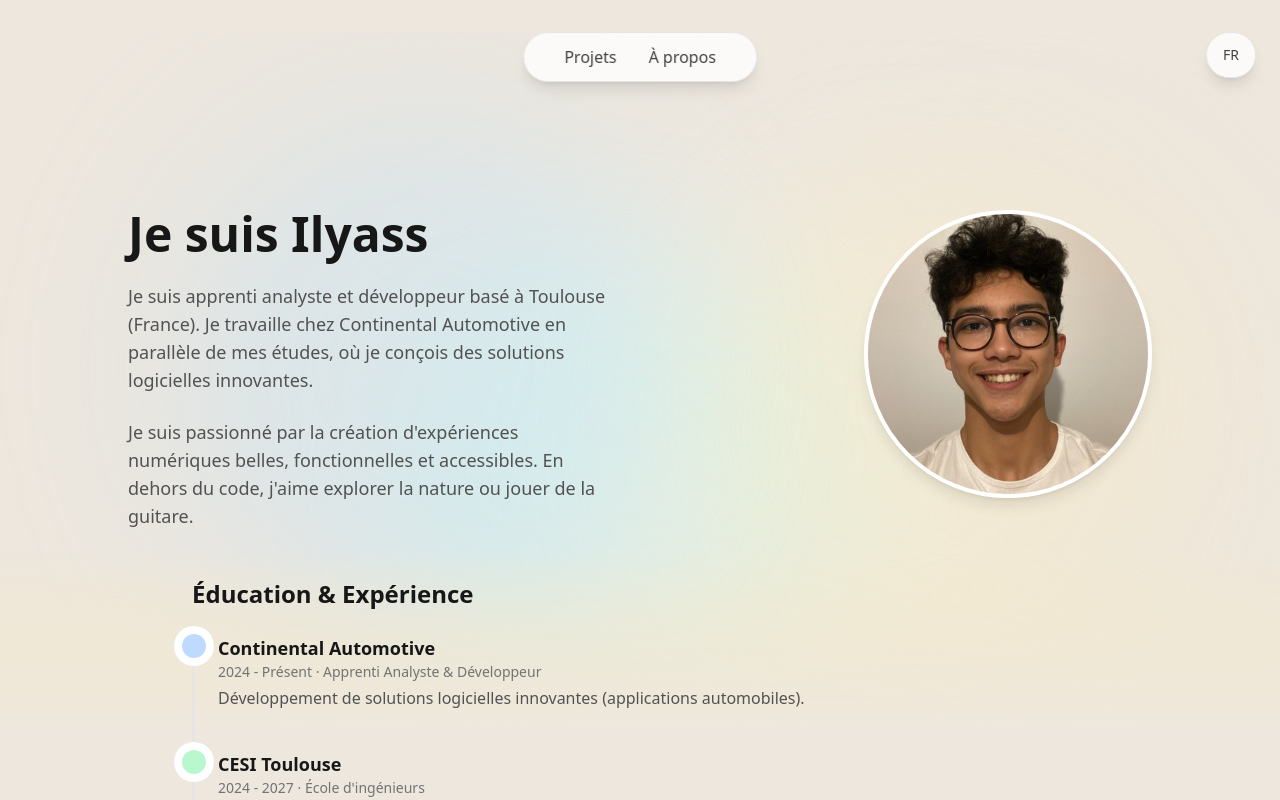
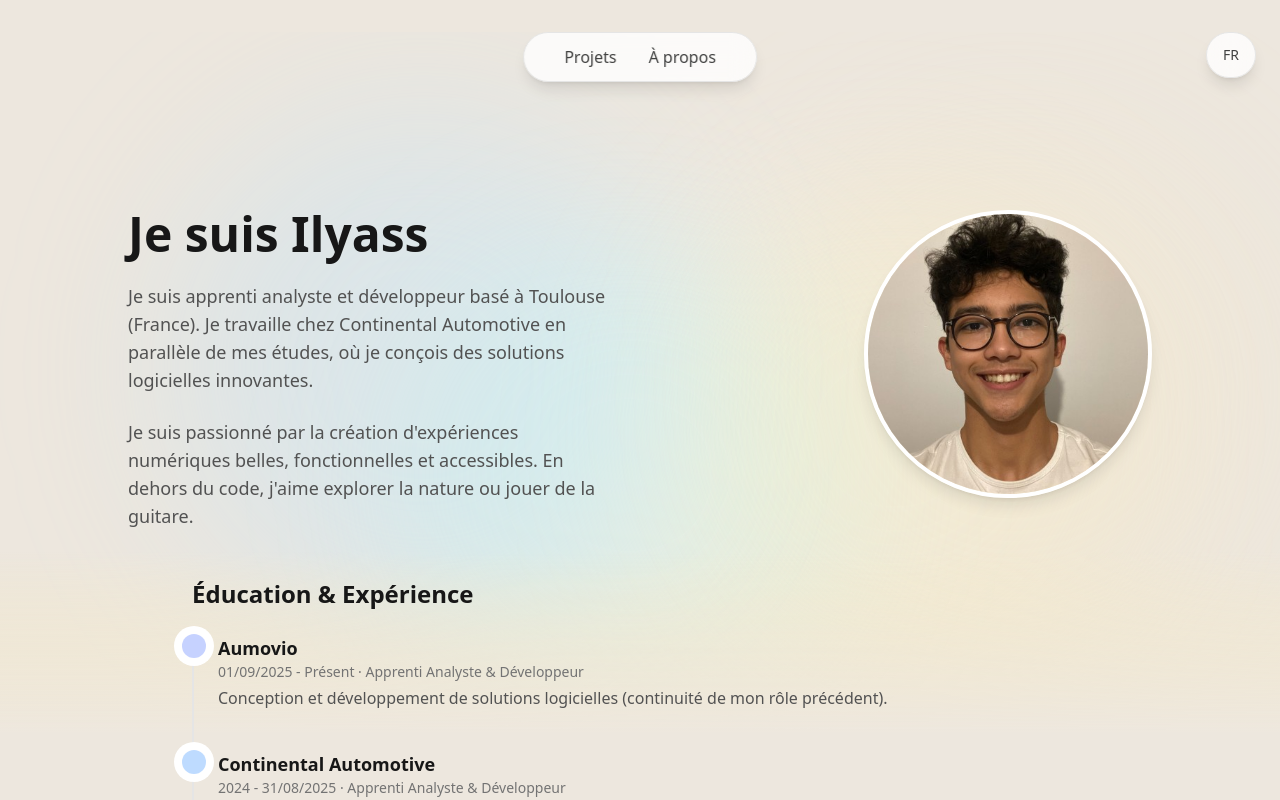
Before and after one commit to Ilyass1309/Portfolio, a Next.js app in the folder frontend/: page /about in a window 1280 px wide. Shown: the top 800 px of the page. Built offline with nearby package versions, Linux system fonts and the light colour scheme.

Commit message:
Update work experience section in About page with new role at Aumovio and adjust dates for Continental Automotive

```diff
--- a/frontend/src/app/about/page.js
+++ b/frontend/src/app/about/page.js
@@ -39,11 +39,18 @@ export default function About() {
       <div className="mt-8 sm:mt-12 w-full max-w-4xl page-enter-delay-2">
   <h2 className="text-xl sm:text-2xl font-semibold mb-4 sm:mb-6 text-center sm:text-left">{lang === 'fr' ? 'Éducation & Expérience' : 'Education & Experience'}</h2>
         <ol className="relative border-l-2 border-neutral-200 pl-2 sm:pl-0">
-          {/* Expérience 1 */}
+          {/* Expérience Aumovio */}
+          <li className="mb-6 sm:mb-10 ml-4 sm:ml-6">
+            <span className="absolute -left-2.5 sm:-left-3 flex items-center justify-center w-5 h-5 sm:w-6 sm:h-6 bg-indigo-200 rounded-full ring-4 sm:ring-8 ring-white"></span>
+            <h3 className="text-base sm:text-lg font-bold">Aumovio</h3>
+            <span className="block text-xs sm:text-sm text-neutral-500 mb-1">01/09/2025 - {lang === 'fr' ? 'Présent' : 'Present'} · {lang === 'fr' ? 'Apprenti Analyste & Développeur' : 'Apprentice Analyst & Developer'}</span>
+            <p className="text-neutral-600 text-sm sm:text-base">{lang === 'fr' ? 'Conception et développement de solutions logicielles (continuité de mon rôle précédent).' : 'Designing and developing software solutions (continuity of my previous role).'} </p>
+          </li>
+          {/* Expérience 1 (mise à jour Continental) */}
           <li className="mb-6 sm:mb-10 ml-4 sm:ml-6">
             <span className="absolute -left-2.5 sm:-left-3 flex items-center justify-center w-5 h-5 sm:w-6 sm:h-6 bg-blue-200 rounded-full ring-4 sm:ring-8 ring-white"></span>
             <h3 className="text-base sm:text-lg font-bold">Continental Automotive</h3>
-            <span className="block text-xs sm:text-sm text-neutral-500 mb-1">2024 - {lang === 'fr' ? 'Présent' : 'Present'} · {lang === 'fr' ? 'Apprenti Analyste & Développeur' : 'Apprentice Analyst & Developer'}</span>
+            <span className="block text-xs sm:text-sm text-neutral-500 mb-1">2024 - 31/08/2025 · {lang === 'fr' ? 'Apprenti Analyste & Développeur' : 'Apprentice Analyst & Developer'}</span>
             <p className="text-neutral-600 text-sm sm:text-base">{lang === 'fr' ? 'Développement de solutions logicielles innovantes (applications automobiles).' : 'Developing innovative software solutions for automotive applications.'}</p>
           </li>
           {/* Expérience 2 */}
```
